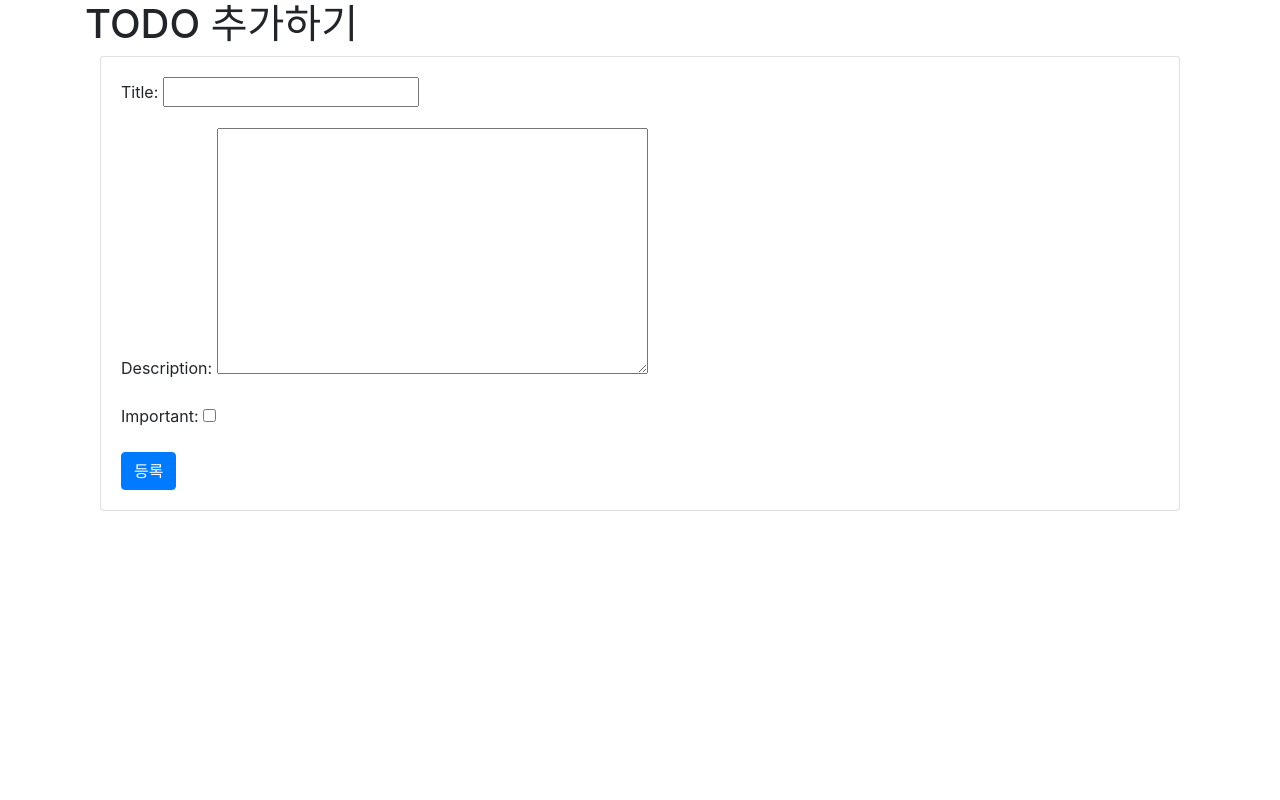
After one commit to bobotrain/DjangoToDoApp, a Django app: page /post/ in a window 1280 px wide. The commit adds this page. Run offline with Django 3.2, Linux system fonts and the light colour scheme; some libraries are stand-ins or nearby versions.

```diff
--- a/todo/forms.py
+++ b/todo/forms.py
@@ -0,0 +1,7 @@
+from django import forms
+from .models import Todo
+
+class TodoForm(forms.ModelForm):
+    class Meta:
+        model = Todo
+        fields = ('title', 'description', 'important')
--- a/todo/templates/todo/todo_list.html
+++ b/todo/templates/todo/todo_list.html
@@ -11,13 +11,13 @@
     <div class="container">
         <h1>TODO 목록 앱</h1>
         <p>
-            <a href=""><i class="bi-plus"></i>Add Todo</a>
+            <a href="{% url 'todo_post' %}"><i class="bi-plus"></i>Add Todo</a>
             <a href="" class="btn btn-primary" style="float:right">완료한 TODO 목록</a>
         </p>
         <ul class="list-group">
             {% for todo in todos %}
             <li class="list-group-item">
-                <a href="">{{ todo.title }}</a>
+                <a href="{% url 'todo_detail' pk=todo.pk  %}">{{ todo.title }}</a>
                 {% if todo.important %}
                     <span class="badge badge-danger">!</span>
                 {% endif %}
--- /dev/null
+++ b/todo/templates/todo/todo_post.html
@@ -0,0 +1,28 @@
+<html>
+    <head>
+        <title>TODO 목록 앱</title>
+        <link
+            rel="stylesheet"
+            href="https://maxcdn.bootstrapcdn.com/bootstrap/4.0.0/css/bootstrap.min.css"
+        />
+        <link rel="stylesheet" href="https://cdn.jsdelivr.net/npm/bootstrap-icon@1.7.1/font/boot-strap-icons.css">
+    </head>
+    <body>
+    <div class="container">
+        <h1>TODO 추가하기</h1>
+        <div class="container">
+            <div class="row">
+                <div class="col-md-12">
+                    <div class="card">
+                        <div class="card-body">
+                          <from method="POST">
+                            {% csrf_token %} {{ form.as_p }}
+                            <button type="submit" class="btn btn-primary">등록</button>
+                          </from>
+                        </div>
+                    </div>
+                </div>
+            </div>
+        </div>
+    </div>
+</html>
--- a/todo/urls.py
+++ b/todo/urls.py
@@ -3,4 +3,6 @@ from . import views
 
 urlpatterns = [
     path('', views.todo_list, name='todo_list'),
+    path('<int:pk>/', views.todo_detail, name='todo_detail'),
+    path('post/', views.todo_post, name='todo_post'),
 ]
--- a/todo/views.py
+++ b/todo/views.py
@@ -1,7 +1,23 @@
 from django.shortcuts import render, redirect
 from .models import Todo
+from .forms import TodoForm
 
 # Create your views here.
 def todo_list(request):
     todos = Todo.objects.filter(complete=False)
     return render(request, 'todo/todo_list.html', {'todos': todos})
+
+def todo_detail(request, pk):
+    todo = Todo.objects.get(id=pk)
+    return render(request, 'todo/todo_detail.html', {'todo': todo})
+
+def todo_post(request):
+    if request.method == "POST":
+        form = TodoForm(request.POST)
+        if form.is_valid():
+            todo = form.save(commit=False)
+            todo.save()
+            return redirect('todo_list')
+    else:
+        form = TodoForm()
+    return render(request, 'todo/todo_post.html', {'form': form})
```
Also changed, not shown: todo/templates/todo/todo_detail.html (added, +27 -0 lines), db.sqlite3.
